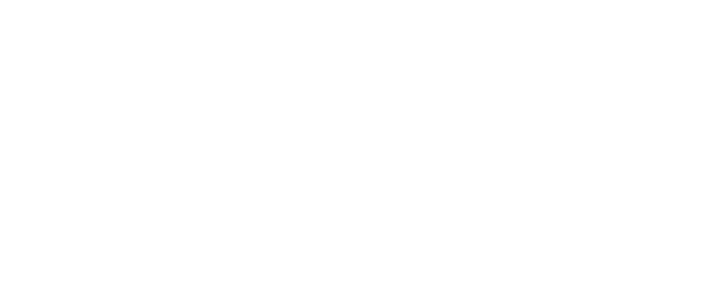
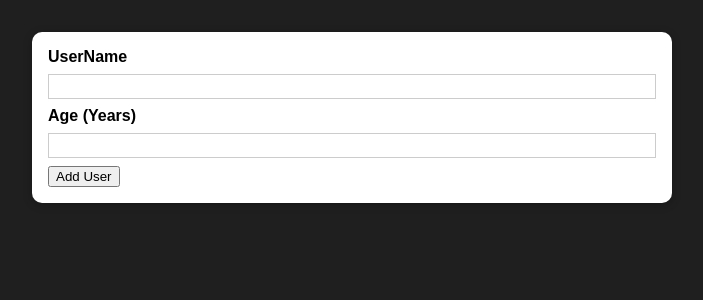
Before and after one commit to PriyankaShambhanagoudar/React_forms, a React (Create React App) app: page / in a window 1280 px wide. Shown: the top 300 px of the page, without its empty margins (288-991 px from the left). Built offline with nearby package versions, Linux system fonts and the light colour scheme.

Commit message:
Adding re-usable card component

```diff
--- a/src/App.js
+++ b/src/App.js
@@ -1,10 +1,11 @@
 import React from 'react';
+import AddUser from './component/User/AddUser';
 
 
 function App() {
   return (
     <div>
-
+      <AddUser/>
     </div>
   );
 }
--- /dev/null
+++ b/src/component/UI/Card.js
@@ -0,0 +1,8 @@
+import React from "react";
+import  classes from './Card.module.css'
+
+const Card = (props) =>{
+                                            /*  it taken from card classNamr  (addUserJs 13-line)*/
+      return <div className={`${classes.card} ${props.className}`}>{props.children}</div>;
+};
+export default Card;
--- /dev/null
+++ b/src/component/UI/Card.module.css
@@ -0,0 +1,5 @@
+.card {
+  background: white;
+  box-shadow: 0 2px 8px rgba(0, 0, 0, 0.26);
+  border-radius: 10px;
+}
--- /dev/null
+++ b/src/component/User/AddUser.js
@@ -0,0 +1,25 @@
+import React from "react";
+
+import Card from "../UI/Card";
+import classes from "./AddUser.module.css";
+
+const AddUser = (props) => {
+  const addUserHandler = (event) => {
+    event.preventDefault();
+  };
+
+  return (
+
+    <Card className= {classes.input}>
+      <form onSubmit={addUserHandler}>
+        {/* htmlFor = assigning props to html attributes */}
+        <label htmlFor="username"> UserName</label>
+        <input id="username" type="text" />
+        <label htmlFor="age"> Age (Years)</label>
+        <input id="age" type="number" />
+        <button type="submit">Add User</button>
+      </form>
+    </Card>
+  );
+};
+export default AddUser;
--- /dev/null
+++ b/src/component/User/AddUser.module.css
@@ -0,0 +1,26 @@
+.input {
+    margin: 2rem auto;
+    padding: 1rem;
+    width: 90%;
+    max-width: 40rem;
+  }
+
+  .input label {
+    display: block;
+    font-weight: bold;
+    margin-bottom: 0.5rem;
+  }
+
+  .input input {
+    font: inherit;
+    display: block;
+    width: 100%;
+    border: 1px solid #ccc;
+    padding: 0.15rem;
+    margin-bottom: 0.5rem;
+  }
+
+  .input input:focus {
+    outline: none;
+    border-color: #4f005f;
+  }
--- a/src/component/User/adjustent.js
+++ /dev/null
@@ -1 +0,0 @@
-import React from "react";
--- a/src/index.css
+++ b/src/index.css
@@ -4,6 +4,7 @@
 
 html {
   font-family: sans-serif;
+  background: #1f1f1f;
 }
 
 body {
```
